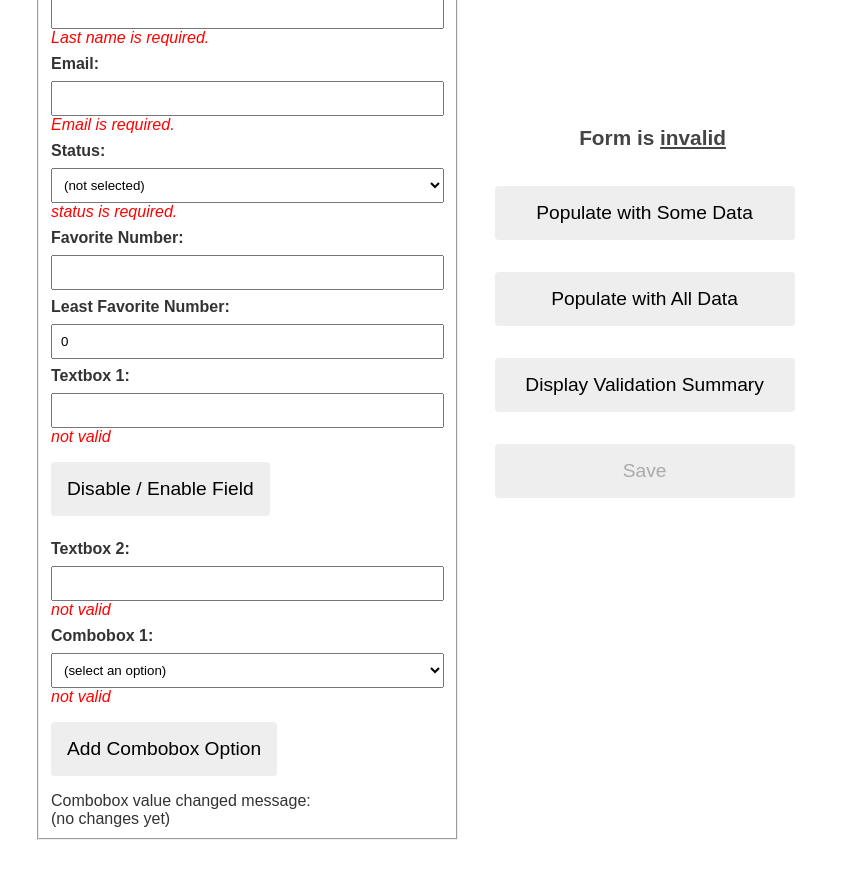
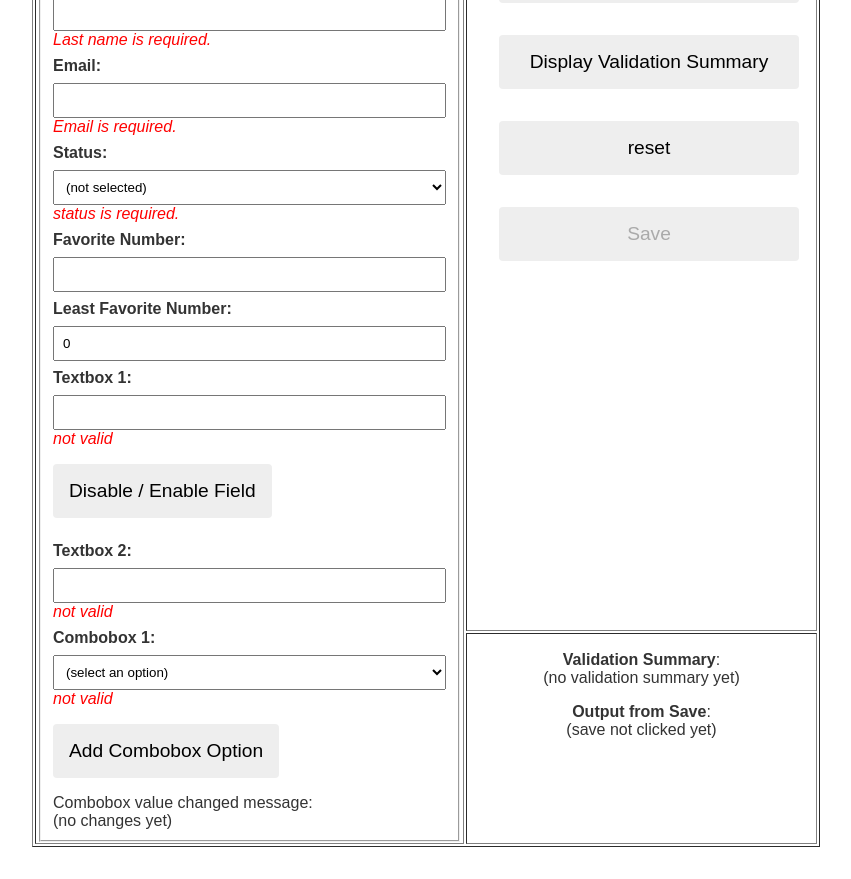
Before and after one commit to benday-inc/AngularChildComponentsWithValidation, an Angular app: page / in a window 1280 px wide. Shown: the part 460-1339 px from the top of the page, without its empty margins (108-959 px from the left). Built offline with nearby package versions, Linux system fonts and the light colour scheme.

Commit message:
Made output readable

```diff
--- a/src/app/main-form/main-form.component.css
+++ b/src/app/main-form/main-form.component.css
@@ -14,6 +14,13 @@ form {
 
   .button-cell {
     text-align: center;
+    vertical-align: top;
+  }
+
+  .messages-cell {
+    text-align: center;
+    vertical-align: top;
+    max-width: 50%;
   }
 
   .form-cell {
--- a/src/app/main-form/main-form.component.html
+++ b/src/app/main-form/main-form.component.html
@@ -2,9 +2,9 @@
 <h3><a href="https://github.com/benday-inc/AngularChildComponentsWithValidation" target="_blank">source code</a></h3>
 
 <form [formGroup]="theForm">
-    <table>
+    <table border="1">
         <tr>
-            <td class="form-cell">
+            <td class="form-cell" rowspan="2">
                 <fieldset>
                     <label for="first-name">First Name: </label>
                     <input id="first-name" type="text" formControlName="firstName">
@@ -69,8 +69,23 @@
                 <button type="button" class="action-button" (click)="getValidationSummary()">Display Validation
                     Summary</button>
                 <br />
+                <button type="button" class="action-button" (click)="reset()">reset</button>
+                <br />
                 <button type="button" class="action-button" [disabled]="!theForm.valid" (click)="save()">Save</button>
-                <br />
+            </td>
+        </tr>
+        <tr>
+            <td class="messages-cell">
+                <p>
+                    <b>Validation Summary</b>:
+                    <br />
+                    {{validationSummary}}
+                </p>
+                <p>
+                    <b>Output from Save</b>:
+                    <br />
+                    {{saveOutput}}
+                </p>
             </td>
         </tr>
 
--- a/src/app/main-form/main-form.component.ts
+++ b/src/app/main-form/main-form.component.ts
@@ -16,6 +16,8 @@ export class MainFormComponent implements OnInit {
   public combobox1: ComboboxFieldComponent | null = null;
 
   comboboxChangeMessage = '(no changes yet)';
+  saveOutput = '(save not clicked yet)';
+  validationSummary = '(no validation summary yet)';
 
   theForm = this.fb.nonNullable.group({
     firstName: ['', Validators.required],
@@ -52,6 +54,24 @@ export class MainFormComponent implements OnInit {
 
   save() {
     console.log(this.theForm?.value);
+    this.saveOutput = JSON.stringify(this.theForm?.value).replace(/,/g, ',\r\n');
+  }
+
+  reset() {
+    this.theForm?.patchValue({
+      firstName: '',
+      lastName: '',
+      email: '',
+      status: '',
+      favoriteNumber: '',
+      leastFavoriteNumber: 0,
+      textbox1: '',
+      textbox2: "",
+      combobox1: ''
+    });
+
+    this.validationSummary = '(no validation summary yet)';
+    this.saveOutput = '(save not clicked yet)';
   }
 
   toggleFirstNameField() {
@@ -90,12 +110,17 @@ export class MainFormComponent implements OnInit {
   getValidationSummary() {
     const untypedForm = (this.theForm as FormGroup);
 
+    let message = '';
+
     Object.keys(untypedForm.controls).forEach(key => {
       const control = untypedForm.controls[key];
       if (control.enabled === true && control.valid === false) {
         console.log(`invalid control ${key}: ${JSON.stringify(control.errors)}`);
+        message += `${key}: ${JSON.stringify(control.errors)}\r\n`;
       }
     });
+
+    this.validationSummary = message;
   }
 
   populateWithData(allData: boolean) {
```
